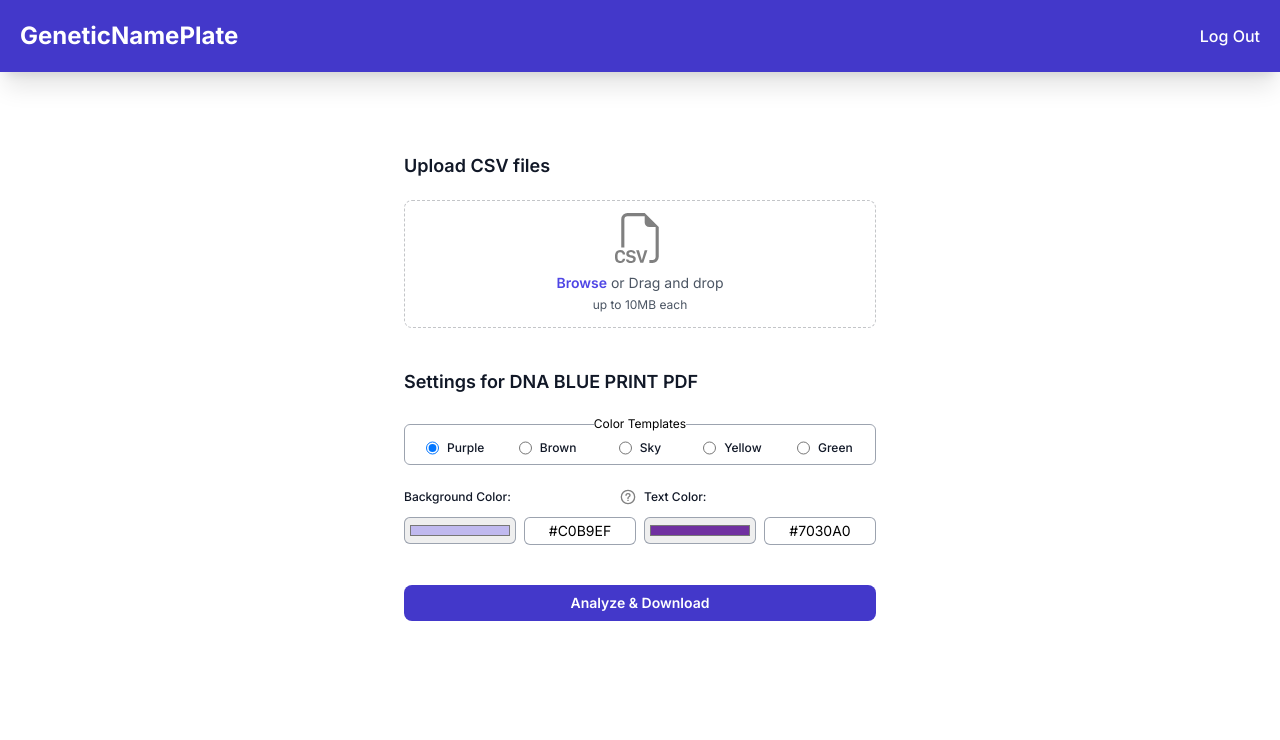
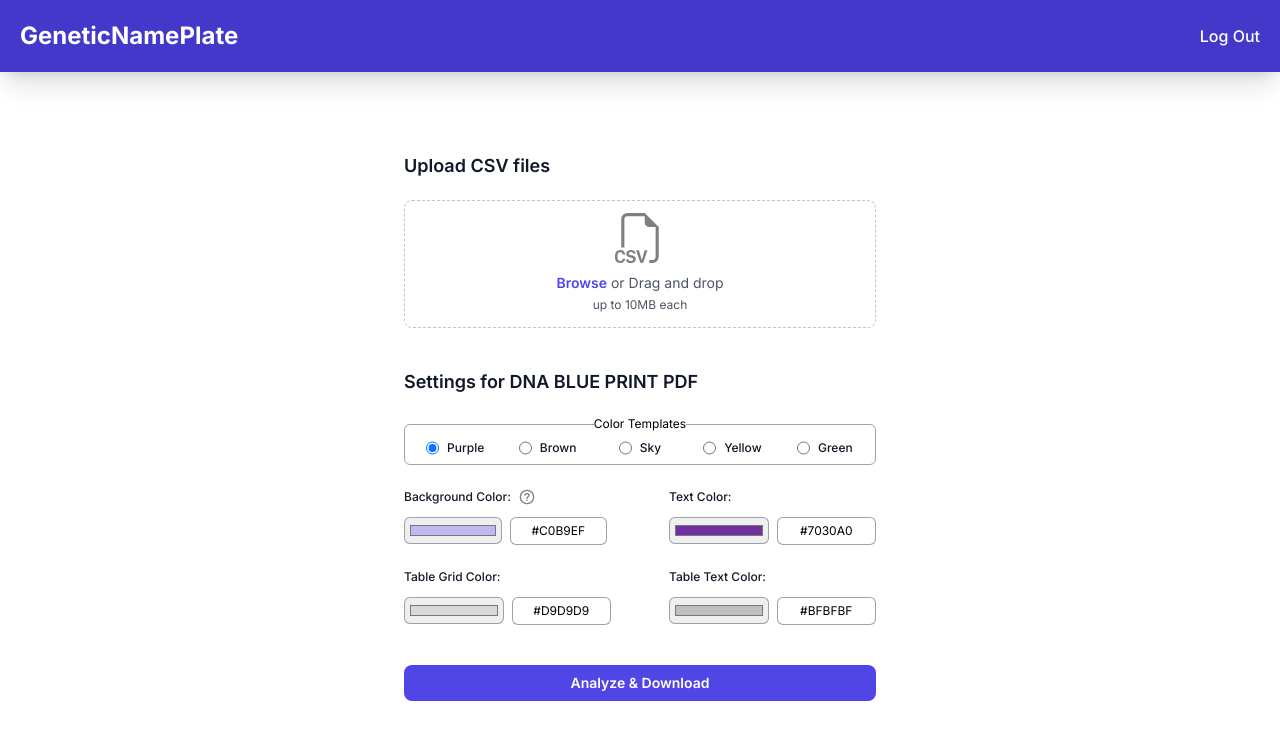
Before and after one commit to ultrocharge/DNA-Blueprint-Analyzer, a Next.js app: page /dashboard in a window 1280 px wide. Shown: the top 740 px of the page. Built offline with nearby package versions, Linux system fonts and the light colour scheme; sample sign-in values are in the browser's storage.

Commit message:
refactor: send the pdfSettings to server

```diff
--- a/src/app/dashboard/_component/DashboardForm.tsx
+++ b/src/app/dashboard/_component/DashboardForm.tsx
@@ -20,18 +20,22 @@ enum COLORS {
 interface PDF {
     textBackgroundColor:string,
     textColor:string,
+    tableGridColor:string,
+    tableTextColor:string,
 };
 
 export default function DashboardForm() {
     const [formData, setFormData] = useState<PDF>({
         textBackgroundColor:CONSTANTS.lightpurple,
         textColor:CONSTANTS.purple,
+        tableGridColor:CONSTANTS.lightgrey,
+        tableTextColor:CONSTANTS.grey,
     });
 
     const [checkedRadio, setCheckedRadio] = useState(COLORS.purple);
     const [uploadFiles, setUploadFiles] = useState([]);
     const [uploadFileNames, setUploadFileNames] = useState<string[]>([]);
-
+    const [visible, setVisible] = useState<boolean>(false);
     const handleInput = (e:any) => {
         setFormData(prevState => ({
             ...prevState,
@@ -43,9 +47,13 @@ export default function DashboardForm() {
         setFormData({
             textBackgroundColor:CONSTANTS.lightpurple,
             textColor:CONSTANTS.purple,
+            tableGridColor:CONSTANTS.lightgrey,
+            tableTextColor:CONSTANTS.grey,
         });
 
-        setCheckedRadio(COLORS.purple)
+        setCheckedRadio(COLORS.purple);
+        setUploadFileNames([]);
+        setUploadFiles([]);
     };
 
     const getCurrentDateTime = () => {
@@ -53,15 +61,16 @@ export default function DashboardForm() {
         const date = now.toLocaleDateString(); // Format: MM/DD/YYYY
         const time = now.toLocaleTimeString(); // Format: HH:MM:SS AM/PM
         return `${date} ${time}`;
-      };
-
+    };
 
     const handleSubmit = async (e:any) => {
         e.preventDefault();
-
-        const pdfInfo:PDF = {
+        setVisible(true)
+        const pdfSettings:PDF = {
             textBackgroundColor: formData.textBackgroundColor,
             textColor: formData.textColor,
+            tableGridColor: formData.tableGridColor,
+            tableTextColor: formData.tableTextColor,
         };
 
         const uploadFormData = new FormData();
@@ -70,7 +79,7 @@ export default function DashboardForm() {
                 uploadFormData.append('uploadFiles', file);
             });
 
-            uploadFormData.append('pdfInfo', JSON.stringify(pdfInfo));
+            uploadFormData.append('pdfSettings', JSON.stringify(pdfSettings));
 
             const response = await processAndDownload(uploadFormData);
 
@@ -84,8 +93,12 @@ export default function DashboardForm() {
                 link.click();
                 document.body.removeChild(link);
 
-                message.success('Download Successful!')
-            };
+                message.success('Download Successful!');
+                setVisible(false);
+            } else {
+                message.warning('CSV file is invalid!');
+                setVisible(false);
+            }
         }
 
         removeState();
@@ -171,7 +184,7 @@ export default function DashboardForm() {
 
                 <div className="text-center ">
                     <div className="flex text-sm items-center leading-6 text-gray-600 justify-center">
-                        <label className="relative cursor-pointer rounded-md bg-white font-semibold text-indigo-600 focus-within:outline-none focus-within:ring-2 focus-within:ring-indigo-600 focus-within:ring-offset-2 hover:text-indigo-500 outline-none">
+                        <label className="relative cursor-pointer bg-white font-semibold text-indigo-600 hover:text-indigo-500 border-none outline-none">
                             <BsFiletypeCsv size={50} color="gray" className="block xs:hidden"/>
                             <span className="hidden xs:block">Browse</span>
                             <input id="file-upload" name="file-upload" type="file" className="sr-only hidden xs:block" required onChange={handleUpload} multiple accept=".csv"/>
@@ -226,13 +239,13 @@ export default function DashboardForm() {
                             </div>
                         </fieldset>
 
-                        <div className="flex xs:flex-row flex-col w-full justify-between gap-2 mt-2 xs:mt-5">
+                        <div className="flex xs:flex-row flex-col w-full justify-between gap-2 sm:gap-5 mt-2 xs:mt-5">
                             <div>
-                                <div className="flex items-center xs:justify-between gap-2">
+                                <div className="flex items-center gap-2">
                                     <p className="block text-xs font-medium leading-6 text-gray-900">Background Color:</p>
 
-                                    <div className="group relative cursor-pointer xs:max-w-fit min-w-fit">
-                                        <div className="absolute hidden group-hover:block whitespace-nowrap -top-1 w-full">
+                                    <div className="group relative cursor-pointer sm:max-w-fit min-w-fit">
+                                        <div className="absolute hidden group-hover:block whitespace-normal sm:whitespace-nowrap -top-1 w-full">
                                             <div className="flex flex-col justify-start items-center -translate-y-full">
                                                 <div className="bg-gray-700 shadow-md text-white rounded-md py-1 px-3 text-xs">
                                                     This color is used for Name Background, Name Grid, Table Box
@@ -261,7 +274,7 @@ export default function DashboardForm() {
                                         <input
                                             type="text"
                                             name="textBackgroundColor"
-                                            className="w-full rounded-md border-0 py-1 px-2 text-sm text-center outline-none ring-1 ring-inset ring-gray-400 focus:ring-2 focus:ring-inset focus:ring-indigo-600"
+                                            className="w-full rounded-md border-0 px-1 py-1.5 text-xs text-center outline-none ring-1 ring-inset ring-gray-400 focus:ring-2 focus:ring-inset focus:ring-indigo-600"
                                             required
                                             value={formData.textBackgroundColor}
                                             onChange={handleInput}
@@ -278,7 +291,7 @@ export default function DashboardForm() {
                                         <input
                                             type="color"
                                             name="textColor"
-                                            className="w-full rounded-md border-0 p-1 text-sm outline-none ring-1 ring-inset ring-gray-400 focus:ring-2 focus:ring-inset focus:ring-indigo-600"
+                                            className="w-full rounded-md border-0 p-1 text-xs outline-none ring-1 ring-inset ring-gray-400 focus:ring-2 focus:ring-inset focus:ring-indigo-600"
                                             required
                                             value={formData.textColor}
                                             onChange={handleInput}
@@ -289,9 +302,68 @@ export default function DashboardForm() {
                                         <input
                                             type="text"
                                             name="textColor"
-                                            className="w-full rounded-md border-0 py-1 px-2 text-sm outline-none ring-1 ring-inset ring-gray-400 focus:ring-2 focus:ring-inset focus:ring-indigo-600 text-center"
+                                            className="w-full rounded-md border-0 p-1.5 text-xs outline-none ring-1 ring-inset ring-gray-400 focus:ring-2 focus:ring-inset focus:ring-indigo-600 text-center"
                                             required
                                             value={formData.textColor}
+                                            onChange={handleInput}
+                                        />
+                                    </div>
+                                </div>
+                            </div>
+                        </div>
+
+
+                        <div className="flex xs:flex-row flex-col w-full justify-between gap-2 sm:gap-5 mt-2 xs:mt-5">
+                            <div>
+                                <p className="block text-xs font-medium leading-6 text-gray-900">Table Grid Color:</p>
+
+                                <div className="flex flex-row gap-2 w-full mt-2">
+                                    <div className="flex-1 w-1/2">
+                                        <input
+                                            type="color"
+                                            name="tableGridColor"
+                                            className=" rounded-md border-0 p-1 outline-none ring-1 ring-inset ring-gray-400 focus:ring-2 focus:ring-inset focus:ring-indigo-600 w-full"
+                                            required
+                                            value={formData.tableGridColor}
+                                            onChange={handleInput}
+                                        />
+                                    </div>
+
+                                    <div className="flex-1 w-1/2">
+                                        <input
+                                            type="text"
+                                            name="tableGridColor"
+                                            className="w-full rounded-md border-0 p-1.5 text-xs text-center outline-none ring-1 ring-inset ring-gray-400 focus:ring-2 focus:ring-inset focus:ring-indigo-600"
+                                            required
+                                            value={formData.tableGridColor}
+                                            onChange={handleInput}
+                                        />
+                                    </div>
+                                </div>
+                            </div>
+
+                            <div>
+                                <p className="block text-xs font-medium leading-6 text-gray-900">Table Text Color:</p>
+
+                                <div className="flex flex-row gap-2 w-full mt-2">
+                                    <div className="flex-1 w-1/2">
+                                        <input
+                                            type="color"
+                                            name="tableTextColor"
+                                            className="w-full rounded-md border-0 p-1 text-xs outline-none ring-1 ring-inset ring-gray-400 focus:ring-2 focus:ring-inset focus:ring-indigo-600"
+                                            required
+                                            value={formData.tableTextColor}
+                                            onChange={handleInput}
+                                        />
+                                    </div>
+
+                                    <div className="flex-1 w-1/2">
+                                        <input
+                                            type="text"
+                                            name="tableTextColor"
+                                            className="w-full rounded-md border-0 p-1.5 text-xs outline-none ring-1 ring-inset ring-gray-400 focus:ring-2 focus:ring-inset focus:ring-indigo-600 text-center"
+                                            required
+                                            value={formData.tableTextColor}
                                             onChange={handleInput}
                                         />
                                     </div>
@@ -303,7 +375,15 @@ export default function DashboardForm() {
             </div>
 
             <div className="mt-5 sm:mt-10">
-                <button type="submit" className="w-full rounded-lg bg-indigo-700 text-white text-sm font-semibold p-2">Analyze & Download</button>
+                <button type="submit" className="group w-full rounded-lg hover:bg-indigo-500 bg-indigo-600 text-white text-sm font-semibold p-2 flex items-center gap-2 justify-center">
+                    <svg className={`h-3 w-3 animate-spin text-white ${visible ? 'block' : 'hidden'}`} xmlns="http://www.w3.org/2000/svg" fill="none" viewBox="0 0 24 24">
+                        <circle className="opacity-25" cx="12" cy="12" r="10" stroke="currentColor" strokeWidth="4"></circle>
+                        <path className="opacity-75" fill="currentColor" d="M4 12a8 8 0 018-8V0C5.373 0 0 5.373 0 12h4zm2 5.291A7.962 7.962 0 014 12H0c0 3.042 1.135 5.824 3 7.938l3-2.647z"></path>
+                    </svg>
+                    <p>
+                        Analyze & Download
+                    </p>
+                </button>
             </div>
         </form>
     )
```
